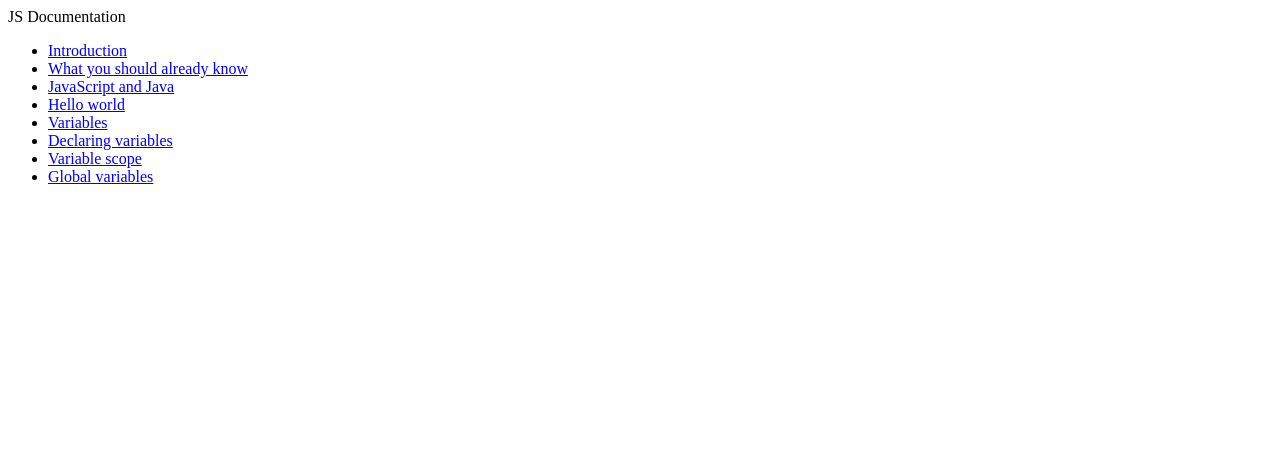
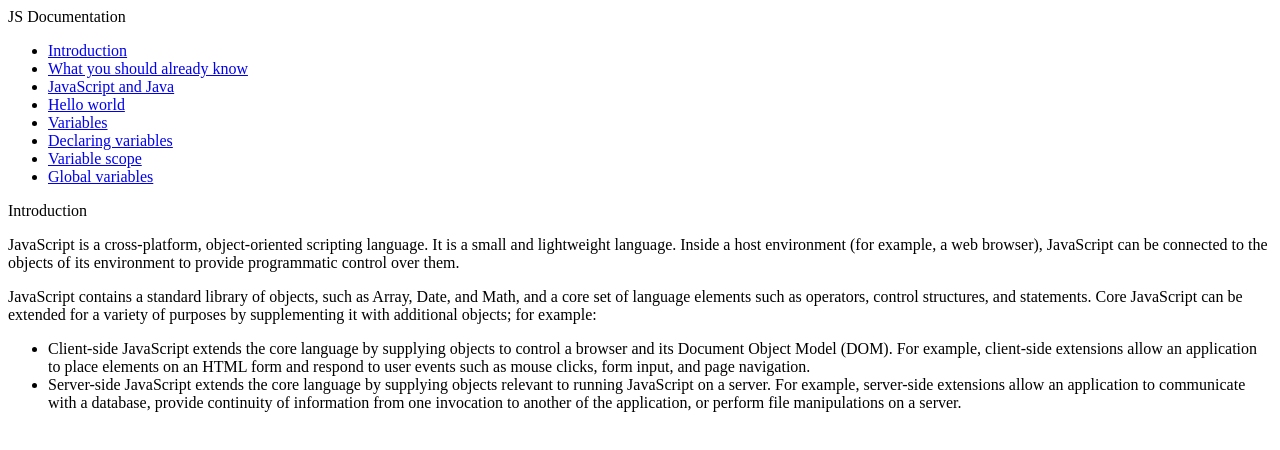
Before and after one commit to abenisamuel11/new-and-last-tecnical-documentation, a plain HTML site: page index.html in a window 1280 px wide. Drawn offline with Linux system fonts and the light colour scheme.

Commit message:
Add main section

```diff
--- a/index.html
+++ b/index.html
@@ -34,6 +34,45 @@
         </li>
       </ul>
     </nav>
+     <main id="main-doc">
+      <section class="main-section" id="Introduction">
+        <header>Introduction</header>
+        <article>
+          <p>
+            JavaScript is a cross-platform, object-oriented scripting language.
+            It is a small and lightweight language. Inside a host environment
+            (for example, a web browser), JavaScript can be connected to the
+            objects of its environment to provide programmatic control over
+            them.
+          </p>
+
+          <p>
+            JavaScript contains a standard library of objects, such as Array,
+            Date, and Math, and a core set of language elements such as
+            operators, control structures, and statements. Core JavaScript can
+            be extended for a variety of purposes by supplementing it with
+            additional objects; for example:
+          </p>
+          <ul>
+            <li>
+              Client-side JavaScript extends the core language by supplying
+              objects to control a browser and its Document Object Model (DOM).
+              For example, client-side extensions allow an application to place
+              elements on an HTML form and respond to user events such as mouse
+              clicks, form input, and page navigation.
+            </li>
+            <li>
+              Server-side JavaScript extends the core language by supplying
+              objects relevant to running JavaScript on a server. For example,
+              server-side extensions allow an application to communicate with a
+              database, provide continuity of information from one invocation to
+              another of the application, or perform file manipulations on a
+              server.
+            </li>
+          </ul>
+        </article>
+      </section>
+    </main>
     <script src="https://cdn.freecodecamp.org/testable-projects-fcc/v1/bundle.js"></script>
 
     <script  src="js/index.js"></script>
```
